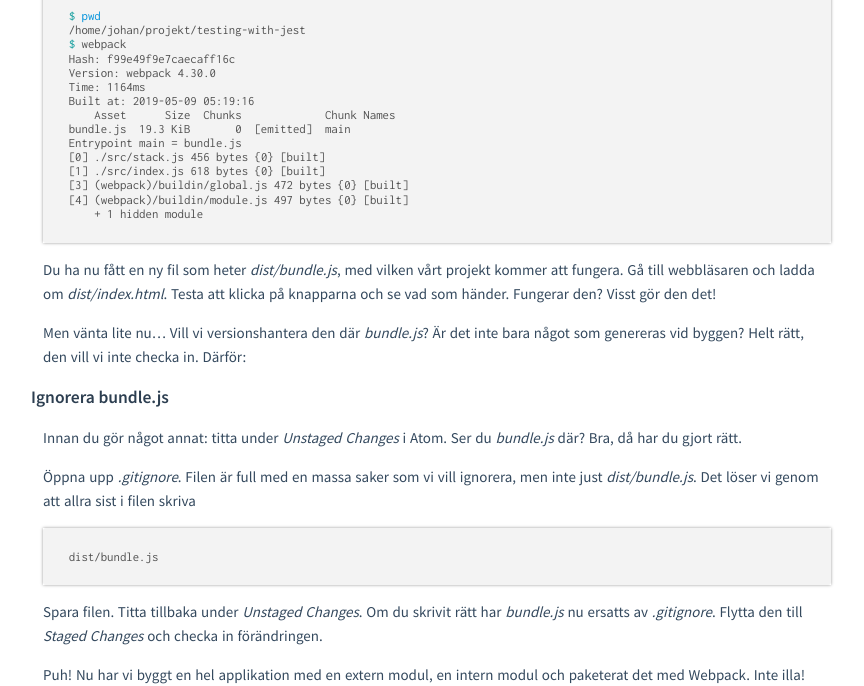
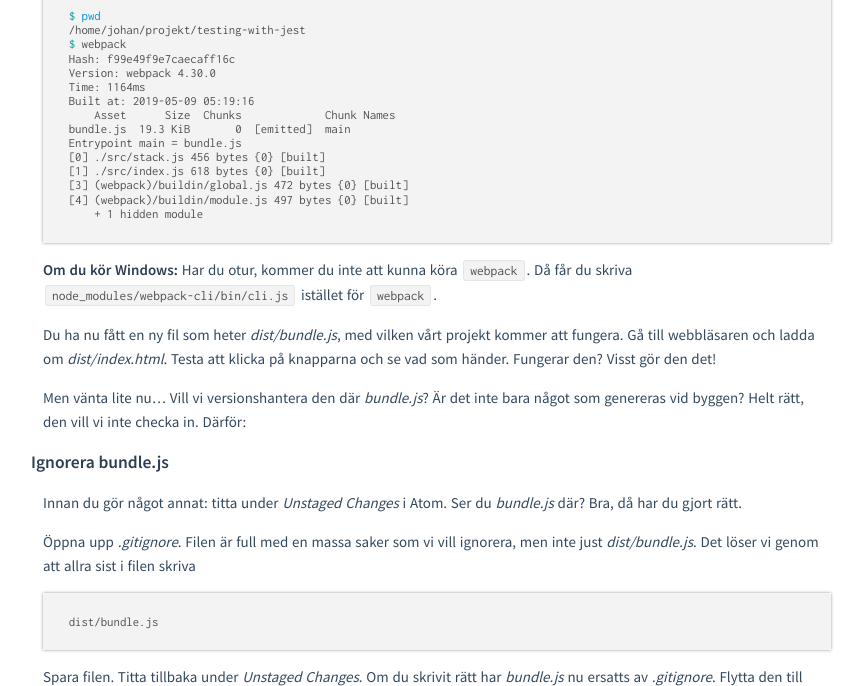
Before and after one commit to mau-dvmt/mah-dv.github.io, a Jekyll site: the page built from courses/da344a-da355a/exercises/ex11.md, in a window 1280 px wide and 900 px high, scrolled down 31931 px, cut to the strip 0-686 px from the top of the window. Shown: the whole strip, without its empty margins (209-1073 px from the left). Built offline with Jekyll 4.4.1, drawn with Linux system fonts in a browser that asks for light colours.

Commit message:
Lade till förtydligande för Windows-användaer

````diff
--- a/courses/da344a-da355a/exercises/ex11.md
+++ b/courses/da344a-da355a/exercises/ex11.md
@@ -1358,6 +1358,8 @@ Entrypoint main = bundle.js
     + 1 hidden module
 ```
 
+**Om du kör Windows:** Har du otur, kommer du inte att kunna köra `webpack`. Då får du skriva `node_modules/webpack-cli/bin/cli.js` istället för `webpack`.
+
 Du ha nu fått en ny fil som heter *dist/bundle.js*, med vilken vårt projekt kommer att fungera. Gå till webbläsaren och ladda om *dist/index.html*. Testa att klicka på knapparna och se vad som händer. Fungerar den? Visst gör den det!
 
 Men vänta lite nu... Vill vi versionshantera den där *bundle.js*? Är det inte bara något som genereras vid byggen? Helt rätt, den vill vi inte checka in. Därför:
````
